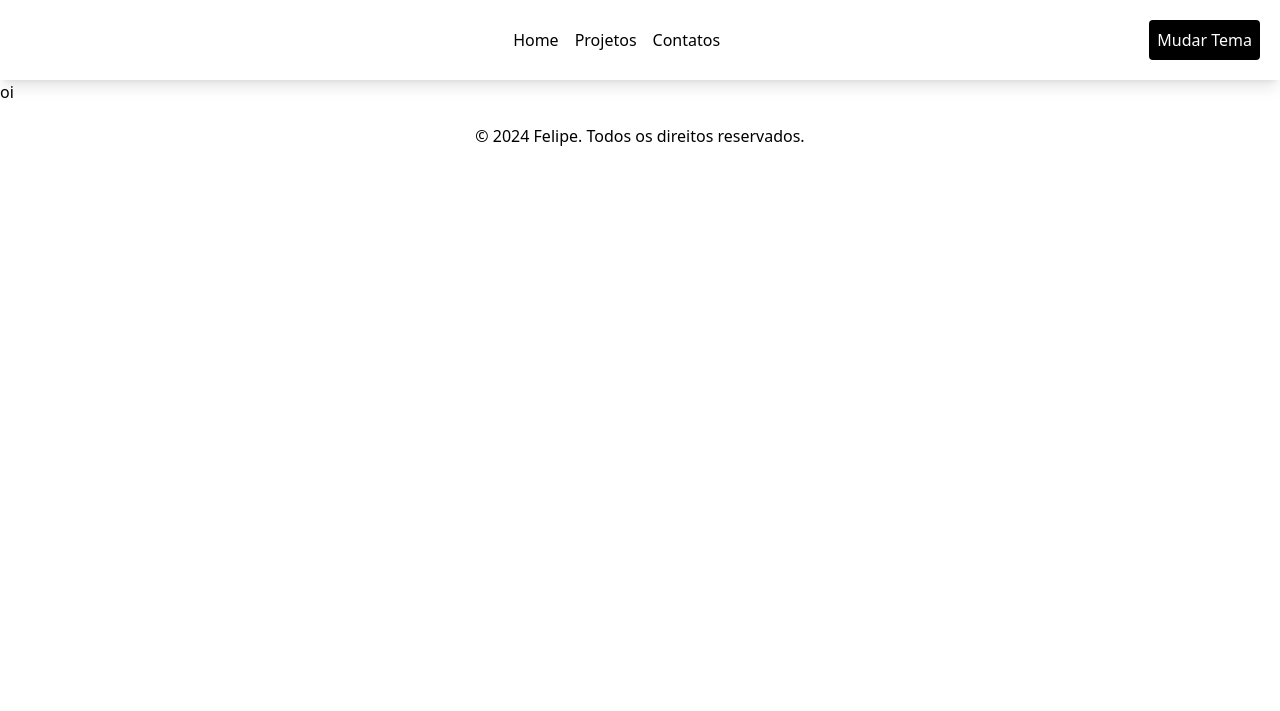
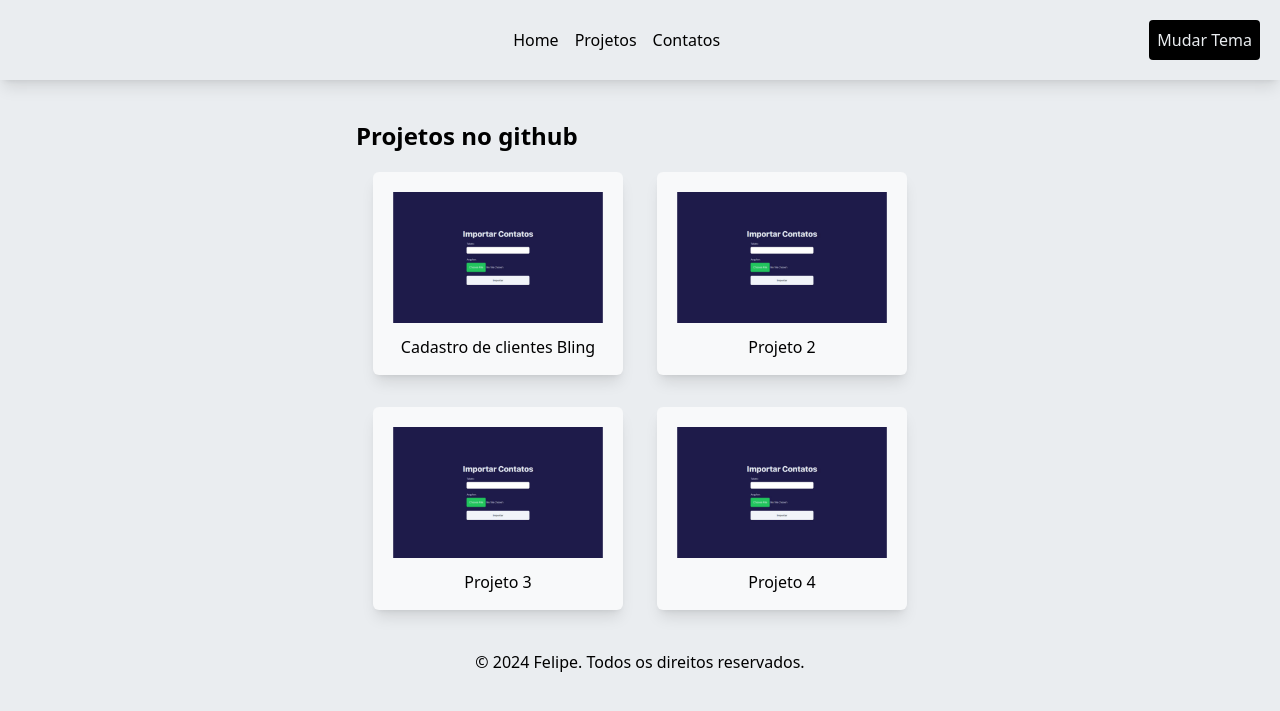
Before and after one commit to lipefan0/postifolio, a Flask app: page /projects in a window 1280 px wide. Shown: the top 711 px of the page. Run offline with Flask 3, Linux system fonts and the light colour scheme; some libraries are stand-ins or nearby versions.

Commit message:
Finalizando v1 do projeto

```diff
--- a/app/static/css/styles.css
+++ b/app/static/css/styles.css
@@ -1,13 +1,24 @@
 /* Define estilos diferentes para o tema claro e escuro */
 .light {
-  --bg-color: white;
+  --bg-color: #eaedf0; /* cor clara forte */
+  --form-bg-color: #ffffff; /* cor clara fraca */
   --text-color: black;
   --card-color: #f8f9fa;
-  --card-color-hover: #eaedf0;
+  --card-color-hover: #ffffff;
+  --bg-textarea: #f8f9fa;
+  --text-textarea: black;
 }
 .dark {
-  --bg-color: #1a202c; /* cor escura */
+  --bg-color: #1a202c; /* cor escura forte */
+  --form-bg-color: #242c3b; /* cor escura fraca */
   --text-color: white;
   --card-color: #131923; /* cor de fundo dos cards */
   --card-color-hover: #1e232d; /* cor de fundo dos cards ao passar o mouse */
+  --bg-textarea: #f8f9fa; /* cor de fundo do textarea */
+  --text-textarea: black; /* cor do texto do textarea */
 }
+
+label {
+  font-weight: normal;
+  color: var(--text-color)
+}
--- a/app/templates/index.html
+++ b/app/templates/index.html
@@ -54,7 +54,6 @@
 
     <main class="max-w-[600px] px-4 mx-auto my-5 ">
       <section>
-        <img src="{{ url_for('static', filename='img/teste.jpg') }}" />
         <h1 class="text-4xl font-bold mt-10">Bem-vindo ao meu portifólio!</h1>
         <p class="mt-5 text-justify">
           Este é um exemplo de um portifólio simples feito com Tailwind CSS.
--- a/app/templates/projects.html
+++ b/app/templates/projects.html
@@ -59,9 +59,31 @@
       </nav>
     </header>
 
-    <main>
+    <main class="max-w-[600px] px-4 mx-auto my-5">
       <section>
-        <div>oi</div>
+        <h1 class="text-2xl font-bold mt-10">Projetos no github</h1>
+      </section>
+      <section>
+        <ul class="grid grid-cols-2 gap-y-8 mt-5">
+          {% for project in projects %}
+          <li class="flex rounded-sm justify-around items-center">
+            <a href="{{ project.github }}" class="text-blue-500">
+              <div
+                class="shadow-lg bg-[var(--card-color)] w-[250px] p-4 rounded-md flex flex-col gap-2 justify-between items-center hover:bg-[var(--card-color-hover)] hover:transition-all hover:w-72 duration-200"
+              >
+                <img
+                  class="p-1"
+                  src="{{ url_for('static', filename=project.image) }}"
+                  alt="{{ project.name }}"
+                />
+                <span class="text-center text-[var(--text-color)]"
+                  >{{ project.name }}</span
+                >
+              </div>
+            </a>
+          </li>
+          {% endfor %}
+        </ul>
       </section>
     </main>
 
```
Also changed, not shown: app/templates/contact.html (+45 -9 lines).
